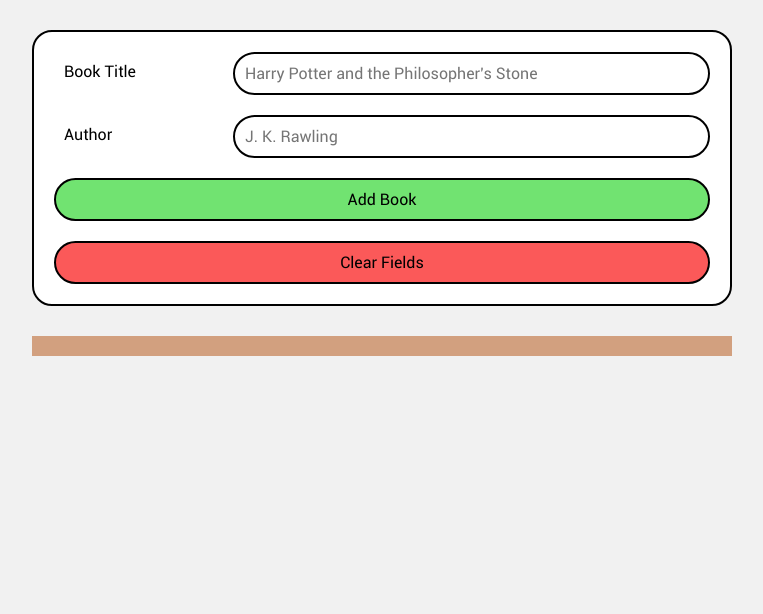
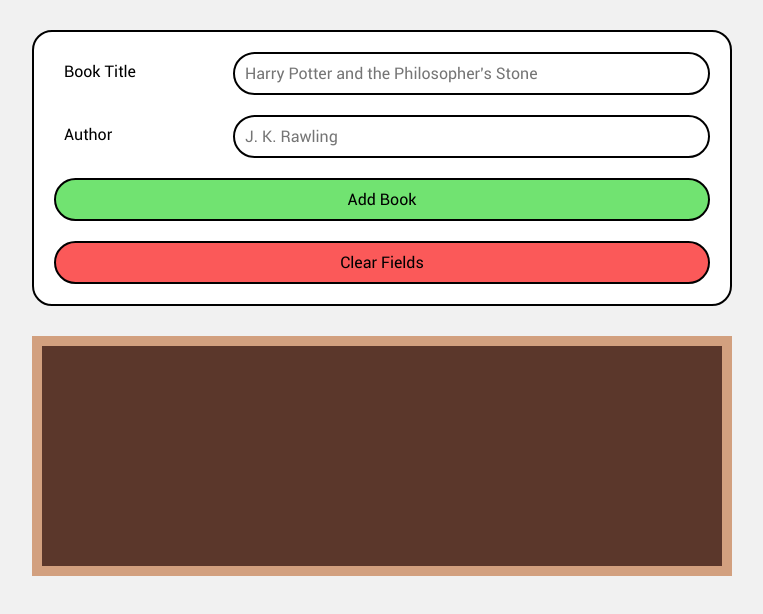
Before and after one commit to Diaa-E/bookshelf, a React (Vite) app: page / in a window 1280 px wide. Shown: the top 614 px of the page, without its empty margins (258-1021 px from the left). Built offline with nearby package versions, Linux system fonts and the light colour scheme.

Commit message:
Fix shelf collapsing when empty

```diff
--- a/src/styles/Shelf.css
+++ b/src/styles/Shelf.css
@@ -8,4 +8,5 @@
     align-items: flex-end;
     row-gap: 10px;
     grid-auto-rows: 220px;
+    min-height: 240px;
 }
```
